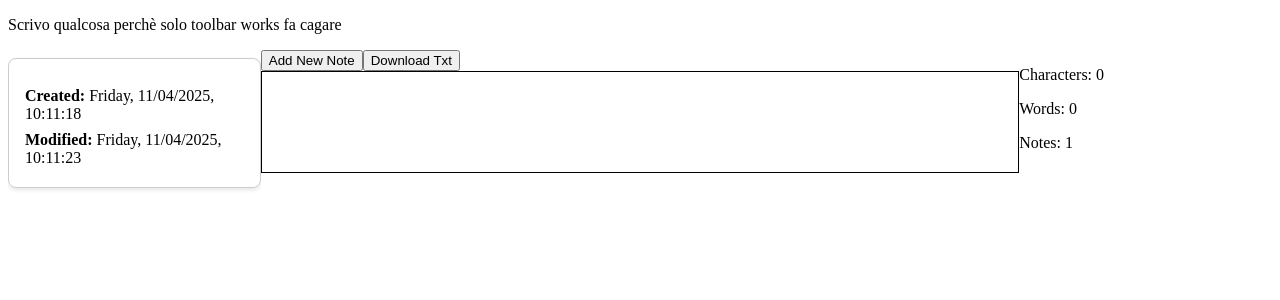
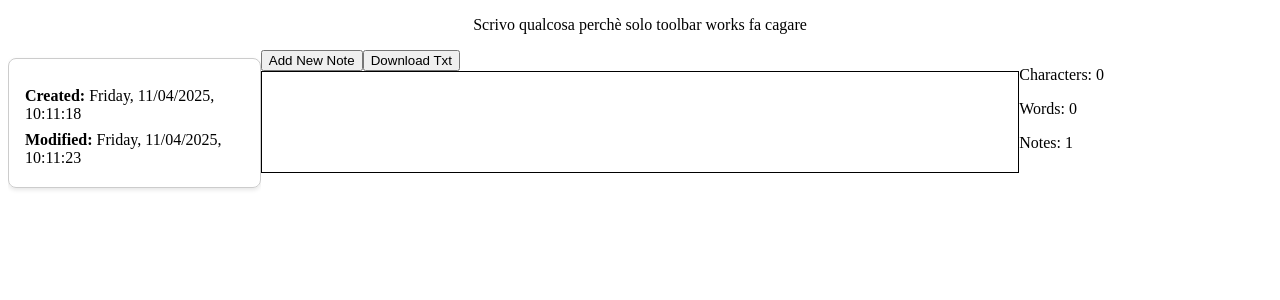
Before and after one commit to LorenzoPuppo95/blank-page-app, an Angular app: page / in a window 1280 px wide. Shown: the top 300 px of the page. Built offline with nearby package versions, Linux system fonts and the light colour scheme.

Commit message:
titolo bello

```diff
--- a/src/app/components/toolbar/toolbar.component.scss
+++ b/src/app/components/toolbar/toolbar.component.scss
@@ -0,0 +1,4 @@
+p{
+    text-align: center;
+    width: 100%;
+}
```
